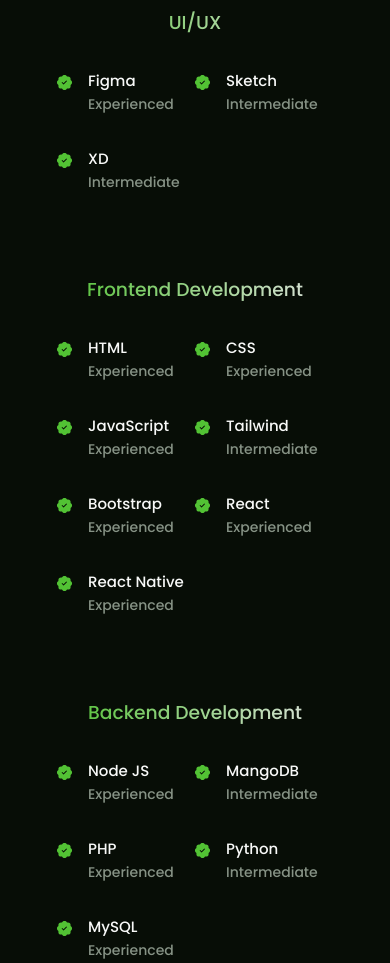
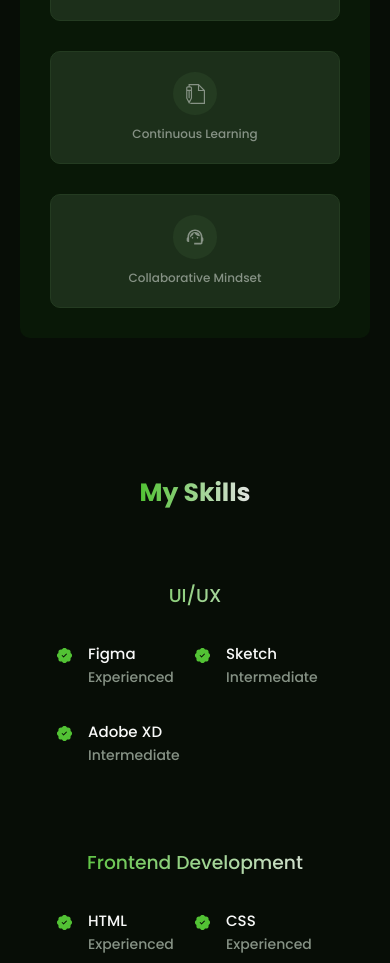
Before and after one commit to Jossyboydgenius/Developer-portfolio, a React (Vite) app: page / in a window 390 px wide. Shown: the part 2985-3948 px from the top of the page. Built offline with nearby package versions, Linux system fonts and the light colour scheme.

Commit message:
refactor: Update Hero component with responsive button layout and optimized content

```diff
--- a/src/sources.jsx
+++ b/src/sources.jsx
@@ -28,129 +28,205 @@
 
 export const whyChooseMe = [
   {
-    title:"Unmatched Local Expertise",
-    icon:<GrUserExpert/>,
-    link:"",
+    title: "Unparalleled Technical Expertise",
+    icon: <GrUserExpert/>,
+    link: "",
   },
   {
-    title:"Comprehensive Market Analysise",
-    icon:<IoMdAnalytics/>,
-    link:"",
+    title: "Data-Driven Solutions",
+    icon: <IoMdAnalytics/>,
+    link: "",
   },
   {
-    title:"Dedicated Client Support",
-    icon:<MdOutlineSupportAgent/>,
-    link:"",
+    title: "Dedicated Client Support",
+    icon: <MdOutlineSupportAgent/>,
+    link: "",
   },
   {
-    title:"Innovative Marketing Strategies",
-    icon:<RiExchange2Fill/>,
-    link:"",
+    title: "Innovative Problem-Solving",
+    icon: <RiExchange2Fill/>,
+    link: "",
+  },
+  {
+    title: "Agile Development Approach",
+    icon: <FaLaptopCode/>,
+    link: "",
+  },
+  {
+    title: "Cybersecurity Focus",
+    icon: <IoMdAnalytics/>,
+    link: "",
+  },
+  {
+    title: "Continuous Learning",
+    icon: <TfiWrite/>,
+    link: "",
+  },
+  {
+    title: "Collaborative Mindset",
+    icon: <MdOutlineSupportAgent/>,
+    link: "",
   },
 ]
+
 export const services = [
   {
-    name:"UI/UX Design",
-    icon:<FaPaintBrush/>,
-    description:`Lorem ipsum, dolor sit amet consectetur adipisicing elit. Ratione
-    voluptatum earum quam tempore, repellat aut vero ut eum, provident accusamus recusandae
-    eligendi, adipisci sequi reiciendis quisquam? Sapiente optio rerum sequi!`,
+    name: "UI/UX Design",
+    icon: <FaPaintBrush/>,
+    description: `I create intuitive and visually appealing user interfaces that enhance user experience.
+    By combining aesthetics with functionality, I ensure your digital products not only look great but also
+    provide seamless interaction for your users.`,
   },
   {
-    name:"Web Development",
-    icon:<FaLaptopCode/>,
-    description:`Lorem ipsum, dolor sit amet consectetur adipisicing elit. Ratione
-    voluptatum earum quam tempore, repellat aut vero ut eum, provident accusamus recusandae
-    eligendi, adipisci sequi reiciendis quisquam? Sapiente optio rerum sequi!`,
+    name: "Web Development",
+    icon: <FaLaptopCode/>,
+    description: `From responsive websites to complex web applications, I deliver robust solutions
+    using cutting-edge technologies. My full-stack expertise ensures end-to-end development that meets
+    your business needs while providing optimal performance and scalability.`,
   },
   {
-    name:"Content Creation",
-    icon:<TfiWrite/>,
-    description:`Lorem ipsum, dolor sit amet consectetur adipisicing elit. Ratione
-    voluptatum earum quam tempore, repellat aut vero ut eum, provident accusamus recusandae
-    eligendi, adipisci sequi reiciendis quisquam? Sapiente optio rerum sequi!`,
+    name: "Content Creation",
+    icon: <TfiWrite/>,
+    description: `I craft compelling digital content that engages your audience and strengthens your brand.
+    Whether it's blog posts, social media content, or technical documentation, I ensure your message is
+    clear, concise, and impactful.`,
   },
-
+  {
+    name: "Cybersecurity Solutions",
+    icon: <IoMdAnalytics/>,
+    description: `I implement robust security measures to protect your digital assets from potential threats.
+    My expertise in cybersecurity ensures that your applications and systems are fortified against
+    vulnerabilities, giving you peace of mind in an increasingly digital world.`,
+  },
+  {
+    name: "Mobile App Development",
+    icon: <TbBrandReactNative/>,
+    description: `I develop cross-platform mobile applications that provide seamless user experiences
+    across different devices. Using React Native, I create efficient, high-performance apps that feel
+    native on both iOS and Android platforms.`,
+  },
 ]
-
 
 export const skills = [
   {
-      title:"UI/UX",
-      data:[
+    title: "UI/UX",
+    data: [
       {
-              skill:"Figma",
-              level:"Experienced",
+        skill: "Figma",
+        level: "Experienced",
       },
       {
-              skill:"Sketch",
-              level:"Intermediate",
+        skill: "Sketch",
+        level: "Intermediate",
       },
       {
-              skill:"XD",
-              level:"Intermediate",
+        skill: "Adobe XD",
+        level: "Intermediate",
       },
     ]
   },
   {
-      title:"Frontend Development",
-      data:[
+    title: "Frontend Development",
+    data: [
       {
-              skill:"HTML",
-              level:"Experienced",
+        skill: "HTML",
+        level: "Experienced",
       },
       {
-              skill:"CSS",
-              level:"Experienced",
+        skill: "CSS",
+        level: "Experienced",
       },
       {
-              skill:"JavaScript",
-              level:"Experienced",
+        skill: "JavaScript",
+        level: "Experienced",
       },
       {
-              skill:"Tailwind",
-              level:"Intermediate",
+        skill: "Tailwind",
+        level: "Intermediate",
       },
       {
-              skill:"Bootstrap",
-              level:"Experienced",
+        skill: "Bootstrap",
+        level: "Experienced",
       },
       {
-              skill:"React",
-              level:"Experienced",
+        skill: "React",
+        level: "Experienced",
       },
       {
-              skill:"React Native",
-              level:"Experienced",
+        skill: "React Native",
+        level: "Experienced",
       },
     ]
   },
   {
-      title:"Backend Development",
-      data:[
+    title: "Backend Development",
+    data: [
       {
-              skill:"Node JS",
-              level:"Experienced",
+        skill: "Node.js",
+        level: "Experienced",
       },
       {
-              skill:"MangoDB",
-              level:"Intermediate",
+        skill: "Express.js",
+        level: "Experienced",
       },
       {
-              skill:"PHP",
-              level:"Experienced",
+        skill: "MongoDB",
+        level: "Intermediate",
       },
       {
-              skill:"Python",
-              level:"Intermediate",
+        skill: "PHP",
+        level: "Experienced",
       },
       {
-              skill:"MySQL",
-              level:"Experienced",
+        skill: "Python",
+        level: "Intermediate",
+      },
+      {
+        skill: "MySQL",
+        level: "Experienced",
+      },
+    ]
+  },
+  {
+    title: "DevOps & Tools",
+    data: [
+      {
+        skill: "Git",
+        level: "Experienced",
+      },
+      {
+        skill: "Docker",
+        level: "Intermediate",
+      },
+      {
+        skill: "CI/CD",
+        level: "Intermediate",
+      },
+      {
+        skill: "AWS",
+        level: "Intermediate",
+      },
+    ]
+  },
+  {
+    title: "Cybersecurity",
+    data: [
+      {
+        skill: "Network Security",
+        level: "Experienced",
+      },
+      {
+        skill: "Penetration Testing",
+        level: "Intermediate",
+      },
+      {
+        skill: "Security Auditing",
+        level: "Experienced",
       },
     ]
   },
 ]
+
 
 
 export const projects = [
@@ -334,61 +410,62 @@
 
 export const clients = [
   {
-    image:client1,
-    name:'Samuel Eze',
-    review:` Lorem ipsum dolor sit amet, consectetur adipiscing elit, sed do eiusmod
-            tempor incididunt ut labore et dolore magna aliqua. Ut enim ad minim
-           veniam, quis nostrud exercitation ullamco laboris nisi ut aliquip ex ea
-           veniam, quis nostrud exercitation ullamco laborisveniam, quis nostrud
-           exercitation ullamco laboris`
+    image: client1,
+    name: 'Alex Thompson',
+    review: `Working with Awe Joseph was a game-changer for our startup. His technical expertise
+             and innovative approach transformed our ideas into a robust, scalable platform. What
+             impressed me most was his ability to anticipate potential security issues and address
+             them proactively. A true professional who delivers beyond expectations!`
   },
   {
-    image:client2,
-    name:'Richael Linda',
-    review:` Lorem ipsum dolor sit amet, consectetur adipiscing elit, sed do eiusmod
-            tempor incididunt ut labore et dolore magna aliqua. Ut enim ad minim
-           veniam, quis nostrud exercitation ullamco laboris nisi ut aliquip ex ea`
+    image: client2,
+    name: 'Sarah Chen',
+    review: `I can't speak highly enough of Awe Joseph's work. He took our outdated website and
+             turned it into a modern, user-friendly interface that has significantly improved our
+             customer engagement. His attention to detail and commitment to delivering a secure,
+             high-performance solution was evident throughout the project.`
   },
   {
-    image:client3,
-    name:'Gloria Chiwendu',
-    review:` Lorem ipsum dolor sit amet, consectetur adipiscing elit, sed do eiusmod
-            tempor incididunt ut labore et dolore magna aliqua. Ut enim ad minim
-           veniam, quis nostrud exercitation ullamco laboris nisi ut aliquip ex ea
-           veniam, quis nostrud exercitation ullamco laborisveniam, quis nostrud
-           exercitation ullamco laborisveniam, quis nostrud exercitation ullamco laboris`
+    image: client3,
+    name: 'Michael Okonkwo',
+    review: `Awe Joseph's expertise in both frontend and backend development was crucial in
+             building our complex web application. He navigated challenging technical requirements
+             with ease and always kept us informed about the progress. His cybersecurity insights
+             added an extra layer of value to the project. Highly recommended!`
   },
   {
-    image:client4,
-    name:'Precious Stone',
-    review:` Lorem ipsum dolor sit amet, consectetur adipiscing elit, sed do eiusmod
-            tempor incididunt ut labore et dolore magna aliqua. Ut enim ad minim
-           veniam, quis nostrud exercitation ullamco laboris nisi ut aliquip ex ea`
+    image: client4,
+    name: 'Emily Rodriguez',
+    review: `We hired Awe Joseph to develop a mobile app for our business, and the results exceeded
+             our expectations. His proficiency in React Native delivered a smooth, responsive app
+             that our users love. Moreover, his proactive approach to security gave us confidence
+             in the integrity of our product.`
   },
   {
-    image:client5,
-    name:'Ndubisi John',
-    review:` Lorem ipsum dolor sit amet, consectetur adipiscing elit, sed do eiusmod
-            tempor incididunt ut labore et dolore magna aliqua. Ut enim ad minim
-           veniam, quis nostrud exercitation ullamco laboris nisi ut aliquip ex ea`
+    image: client5,
+    name: 'David Nwosu',
+    review: `Awe Joseph's technical skills are matched only by his excellent communication and
+             project management abilities. He took the time to understand our business needs and
+             delivered a solution that not only met but exceeded our requirements. His cybersecurity
+             expertise was an added bonus that ensured our peace of mind.`
   },
+];
 
-];
 
 export const contactOptions = [
   {
     title:"Email",
-    value:"mradinuba@gmail.com",
+    value:"awejosepholaitan@gmail.com",
     icon:<MdOutlineAlternateEmail />,
   },
   {
     title:"Phone Number",
-    value:"+2348149121918",
+    value:"+2349034018552",
     icon:<IoCallOutline/>,
   },
   {
     title:"Address",
-    value:"Gwarinpa, Abuja, Nigeria",
+    value:"Lagos, Nigeria",
     icon:<IoLocationOutline/>,
   },
 ]
```
Lines whose indentation alone changed are shown as unchanged.
